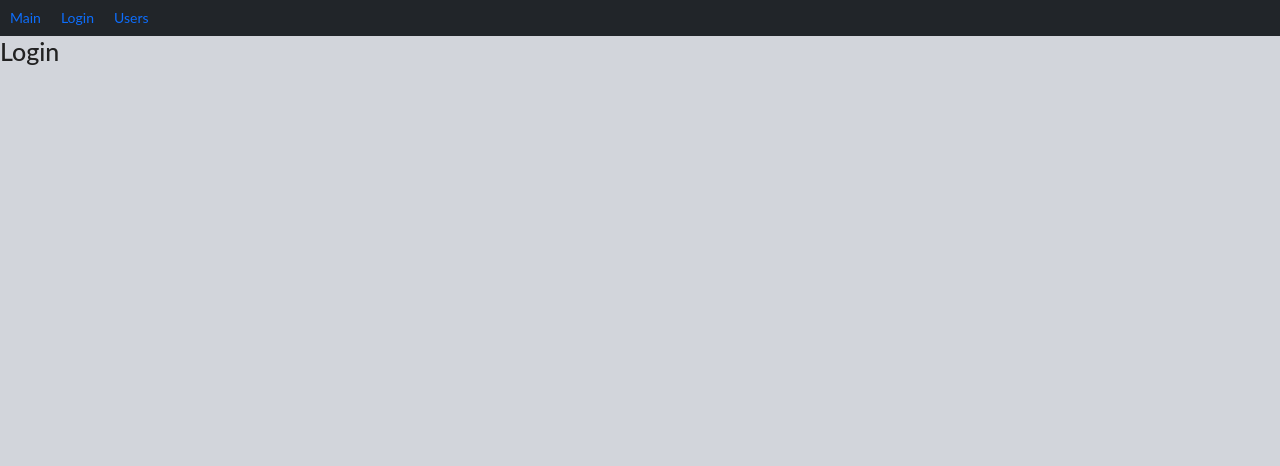
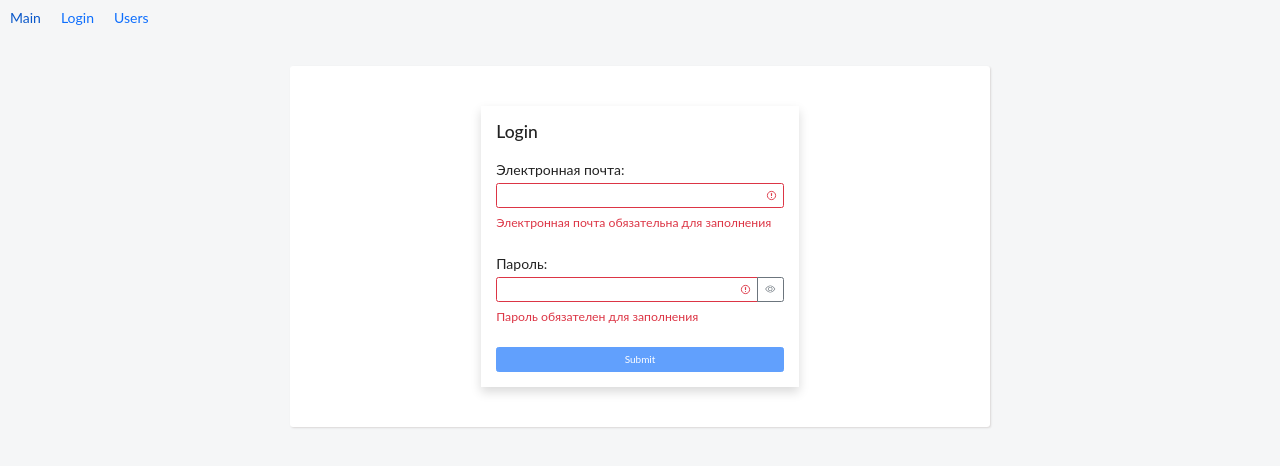
Before and after one commit to YehorFomichov/fast-company, a React (Create React App) app: page /login in a window 1280 px wide. Shown: the top 466 px of the page. Built offline with nearby package versions, Linux system fonts and the light colour scheme.

Commit message:
login page

```diff
--- a/public/index.html
+++ b/public/index.html
@@ -15,6 +15,10 @@
       user's mobile device or desktop. See https://developers.google.com/web/fundamentals/web-app-manifest/
     -->
     <link rel="manifest" href="%PUBLIC_URL%/manifest.json" />
+    <link
+      rel="stylesheet"
+      href="https://cdn.jsdelivr.net/npm/bootstrap-icons@1.3.0/font/bootstrap-icons.css"
+    />
     <!--
       Notice the use of %PUBLIC_URL% in the tags above.
       It will be replaced with the URL of the `public` folder during the build.
--- a/src/app/components/navBar.jsx
+++ b/src/app/components/navBar.jsx
@@ -2,7 +2,7 @@ import React from 'react'
 import { Link } from 'react-router-dom'
 const NavBar = () => {
   return (
-    <div className='bg-dark text-white'>
+    <div className='bg text-white'>
       <ul className='nav'>
         <li className='nav-item'>
           <Link className='nav-link' to='/'>
--- a/src/app/components/searchStatus.jsx
+++ b/src/app/components/searchStatus.jsx
@@ -1,6 +1,5 @@
 import React from 'react'
 import PropTypes from 'prop-types'
-import styled from 'styled-components'
 const SearchStatus = ({ numberOfUsers }) => {
   const getCase = (number) => {
     const lastDigit = number % 10
@@ -14,27 +13,23 @@ const SearchStatus = ({ numberOfUsers }) => {
       return 'Никто с тобой не тусанет :('
     } else return `${number} человек тусанут с тобой сегодня`
   }
-  const renderPhrase = (number) => {
-    return number > 0 ? (
-      <Phrase color={'black'}>{getCase(number)}</Phrase>
-    ) : (
-      <Phrase color={'#9f2626'}>{getCase(number)}</Phrase>
-    )
-  }
-  const Phrase = styled.span`
-    text-align: center;
-    background-color: #e2e5eb;
-    font-size: 24px;
-    border-radius: 10px;
-    font-weight: 700;
-    width: 80vw;
-    color: ${(props) => props.color};
-    box-shadow: 8px 8px 1px 1px rgba(0, 0, 0, 0.2);
-    margin-bottom: 5px;
-  `
   return (
     <div className='d-flex justify-content-center'>
-      {renderPhrase(numberOfUsers)}
+      <span
+        style={{
+          textAlign: 'center',
+          backgroundColor: '#e2e5eb',
+          fontSize: '20px',
+          borderRadius: '10px',
+          fontWeight: 700,
+          width: '80vw',
+          color: 'black',
+          boxShadow: '8px 8px 1px 1px rgba(0, 0, 0, 0.2)',
+          marginBottom: '5px'
+        }}
+      >
+        {getCase(numberOfUsers)}
+      </span>
     </div>
   )
 }
--- a/src/app/components/table.jsx
+++ b/src/app/components/table.jsx
@@ -9,7 +9,7 @@ export const Table = ({ onSort, currentSort, columns, data, children }) => {
       className='table table-hover'
       style={{
         width: '80vw',
-        backgroundColor: '#f0f2f5',
+        backgroundColor: 'white',
         borderRadius: '10px 10px 0 0',
         boxShadow: '8px 8px 1px 1px rgba(0, 0, 0, .2)'
       }}
--- /dev/null
+++ b/src/app/components/textField.jsx
@@ -0,0 +1,49 @@
+import React, { useState } from 'react'
+import PropTypes from 'prop-types'
+const TextField = ({ label, type, name, value, onChange, error }) => {
+  const getInputClasses = () => {
+    return 'form-control' + (error ? ' is-invalid' : '')
+  }
+  const [showPassword, setShowPassword] = useState(false)
+  const toggleShowPassword = () => {
+    setShowPassword((prevstate) => !prevstate)
+  }
+  return (
+    <div className='mb-4'>
+      <label htmlFor={name}>{label}</label>
+      <div className='input-group has-validation'>
+        <input
+          className={getInputClasses()}
+          type={showPassword ? 'text' : type}
+          id={name}
+          name={name}
+          value={value}
+          onChange={onChange}
+        />
+        {type === 'password' && (
+          <button
+            className='btn btn-outline-secondary'
+            type='button'
+            onClick={toggleShowPassword}
+          >
+            <i className={'bi bi-eye' + (showPassword ? '-fill' : '')}></i>
+          </button>
+        )}
+        {error && <div className='invalid-feedback'>{error}</div>}
+      </div>
+    </div>
+  )
+}
+TextField.defaultProps = {
+  type: 'text'
+}
+TextField.propTypes = {
+  label: PropTypes.string,
+  type: PropTypes.string,
+  name: PropTypes.string,
+  value: PropTypes.string,
+  onChange: PropTypes.func,
+  error: PropTypes.string
+}
+
+export default TextField
--- a/src/app/layouts/login.jsx
+++ b/src/app/layouts/login.jsx
@@ -1,7 +1,82 @@
-import React from 'react'
+import React, { useEffect, useState } from 'react'
+import TextField from '../components/textField'
+import { validator } from '../utils/validator'
+const Login = () => {
+  const [data, setData] = useState({ email: '', password: '' })
+  const [errors, setErrors] = useState({})
+  const handleChange = ({ target }) => {
+    setData((prevState) => ({ ...prevState, [target.name]: target.value }))
+  }
+  const validatorConfig = {
+    email: {
+      isRequired: { message: 'Электронная почта обязательна для заполнения' },
+      isEmail: { message: 'Email введен некорректно' }
+    },
+    password: {
+      isRequired: { message: 'Пароль обязателен для заполнения' },
+      isCapital: {
+        message: 'Пароль должен содержать как минимум одну заглавную букву'
+      },
+      isContainDigits: {
+        message: 'Пароль должен содержать как минимум один символ'
+      },
+      min: {
+        message: 'Пароль должен быть больше 8 символов',
+        value: 8
+      }
+    }
+  }
+  useEffect(() => {
+    validate()
+  }, [data])
+  const isValid = Object.keys(errors).length === 0
+  const validate = () => {
+    const errors = validator(data, validatorConfig)
+    setErrors(errors)
+    return Object.keys(errors).length === 0
+  }
+  const handleSubmit = (event) => {
+    event.preventDefault()
+    const isValid = validate()
+    if (!isValid) {
+      return
+    }
+    console.log(data)
+  }
 
-const Login = () => {
-  return <h1>Login</h1>
+  return (
+    <div className='container mt-5'>
+      <div className='row'>
+        <div className='col-md-6 offset-md-3 shadow p-4'>
+          <h3 className='mb-4'>Login</h3>
+          <form onSubmit={handleSubmit}>
+            <TextField
+              label='Электронная почта:'
+              name='email'
+              onChange={handleChange}
+              value={data.email}
+              error={errors.email}
+            ></TextField>
+            <TextField
+              label='Пароль:'
+              type='password'
+              name='password'
+              onChange={handleChange}
+              value={data.password}
+              error={errors.password}
+            ></TextField>
+            <button
+              type='submit'
+              className='btn btn-primary w-100 mx-auto'
+              disabled={!isValid}
+            >
+              Submit
+            </button>
+          </form>
+        </div>
+      </div>
+    </div>
+  )
 }
 
 export default Login
--- a/src/app/layouts/users.jsx
+++ b/src/app/layouts/users.jsx
@@ -8,19 +8,36 @@ import { UsersTable } from '../components/usersTable'
 import _ from 'lodash'
 import { useParams } from 'react-router-dom'
 import User from '../components/user/user'
+import TextField from '../components/textField'
 
 const Users = () => {
   const { userId } = useParams()
+  const [users, setUsers] = useState()
   const [professions, setProfessions] = useState()
   const [currentPage, setCurrentPage] = useState(1)
   const [selectedProf, setSelectedProf] = useState()
+  const [searchByName, setSearchByName] = useState('')
   const [sortBy, setSortBy] = useState({
     path: 'name',
     order: 'asc'
   })
+  const pageSize = 10
+
   const handleProfessionSelect = (item) => {
     setSelectedProf(item)
+    setSearchByName('')
   }
+  const handlePageChange = (pageIndex) => {
+    setCurrentPage(pageIndex)
+  }
+  const handleSortByProfession = (item) => {
+    setSortBy(item)
+  }
+  const handleSortByName = ({ target }) => {
+    setSearchByName(target.value)
+    setSelectedProf('')
+  }
+
   useEffect(() => {
     setCurrentPage(1)
   }, [selectedProf])
@@ -29,9 +46,7 @@ const Users = () => {
       setProfessions(data)
     })
   }, [])
-  const pageSize = 10
 
-  const [users, setUsers] = useState()
   useEffect(() => {
     api.users.fetchAll().then((data) => {
       setUsers(data)
@@ -50,19 +65,16 @@ const Users = () => {
       })
     )
   }
-  const handlePageChange = (pageIndex) => {
-    setCurrentPage(pageIndex)
-  }
-  const handleSort = (item) => {
-    setSortBy(item)
-  }
+
   if (userId) {
     return <User userId={userId} onToggleBookmark={toggleHandleBookmark} />
   } else if (users && !userId) {
     const filteredUsers =
       selectedProf && selectedProf._id
         ? users.filter((user) => user.profession._id === selectedProf._id)
-        : users
+        : users.filter((user) =>
+            user.name.toLowerCase().includes(searchByName.toLocaleLowerCase())
+          )
     const count = filteredUsers.length
     const sortedUsers = _.orderBy(filteredUsers, [sortBy.path], [sortBy.order])
     const userCrop = paginate(sortedUsers, currentPage, pageSize)
@@ -73,7 +85,6 @@ const Users = () => {
       <div
         className='d-flex table-sm'
         style={{
-          // backgroundColor: 'rgb(155 166 183 / 64%)',
           paddingTop: '7vh',
           height: '100vh',
           backgroundPosition: 'center'
@@ -87,18 +98,26 @@ const Users = () => {
               selectedItem={selectedProf}
             />
             <button className='btn btn-secondary mt-2' onClick={clearFilter}>
-              {' '}
               Очистить
             </button>
           </div>
         )}
         <div className='d-flex flex-column'>
           <SearchStatus numberOfUsers={count} />
+          <form>
+            <TextField
+              label='Поиск'
+              name='search'
+              value={searchByName}
+              error=''
+              onChange={handleSortByName}
+            />
+          </form>
           <UsersTable
             users={userCrop}
             onDelete={handleDelete}
             currentSort={sortBy}
-            onSort={handleSort}
+            onSort={handleSortByProfession}
             onToggleBookmark={toggleHandleBookmark}
           />
           <div className='d-flex-justify-content-center'>
--- /dev/null
+++ b/src/app/utils/validator.js
@@ -0,0 +1,48 @@
+export function validator(data, config) {
+  const errors = {}
+  function validate(validate, data, config) {
+    let statusValidate
+    switch (validate) {
+      case 'isRequired':
+        statusValidate = data.trim() === ''
+        break
+      case 'isEmail': {
+        const emailRegExp = /^\S+@\S+\.\S+$/g
+        statusValidate = !emailRegExp.test(data)
+        break
+      }
+      case 'isCapital': {
+        const capitalRegExp = /[A-Z]+/g
+        statusValidate = !capitalRegExp.test(data)
+        break
+      }
+      case 'isContainDigits': {
+        const digitsRegExp = /\d+/g
+        statusValidate = !digitsRegExp.test(data)
+        break
+      }
+      case 'min': {
+        statusValidate = data.length < config.value
+        break
+      }
+      default:
+        break
+    }
+    if (statusValidate) return config.message
+  }
+  for (const fieldName in data) {
+    for (const validateMethod in config[fieldName]) {
+      const error = validate(
+        validateMethod,
+        data[fieldName],
+        config[fieldName][validateMethod]
+      )
+
+      if (error && !errors[fieldName]) {
+        errors[fieldName] = error
+      }
+    }
+  }
+  console.log(errors)
+  return errors
+}
--- a/src/index.scss
+++ b/src/index.scss
@@ -22,7 +22,7 @@ html {
 
 body {
   min-height: 100%;
-  background: rgba(166, 173, 184, 0.5);
+  background: rgba(166, 173, 184, 0.1);
   font-family: 'Lato', sans-serif;
   font-weight: 400;
   color: #222;
```
